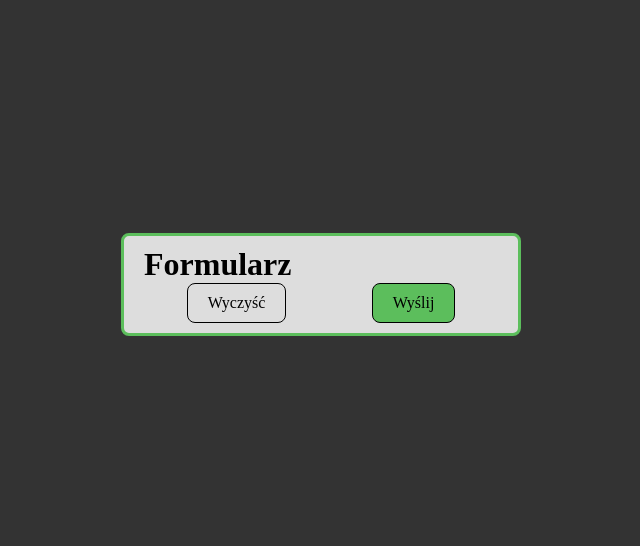
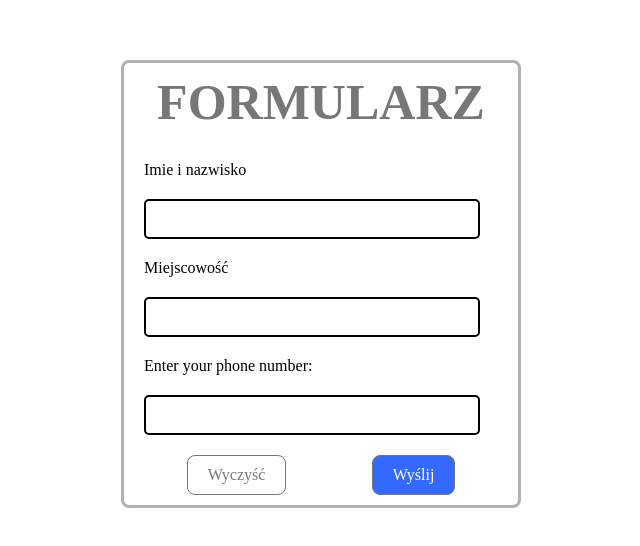
Before and after one commit to Lukasz996/Form, a plain HTML site: page index.html in a window 1280 px wide. Shown: the part 116-662 px from the top of the page, without its empty margins (319-959 px from the left). Drawn offline with Linux system fonts and the light colour scheme; files whose address does not match are found by name.

Commit message:
commit form label,imput

```diff
--- a/index.html
+++ b/index.html
@@ -17,9 +17,22 @@
     <div class="form__body">
       <h1 class="form__title">Formularz</h1>
       <div class="form__box">
-        <div class="form__label"></div>
+        <div class="form__label" type="text" id="uname" name="name" required size="10">Imie i nazwisko</div>
+        <div class=" form__input"></div>
+      </div>
+      <div class="form__box">
+        <div class="form__label">Miejscowość</div>
         <div class="form__input"></div>
       </div>
+      <label for="phone ">Enter your phone number:</label>
+
+
+
+      <div class="form__input">
+
+      </div>
+
+
       <div class="form__btns">
         <div class="form__btn">Wyczyść</div>
         <div class="form__btn form__btn--highlight">Wyślij</div>
@@ -31,3 +44,9 @@
 </body>
 
 </html>
+
+
+<!-- <div class="form__box">
+  <div class="form__label">Telefon</div>
+  <div class="form__input  pattern="[0-9]{3}-[0-9]{3}-[0-9]{4}" "></div>
+</div> -->
--- a/sass/style.scss
+++ b/sass/style.scss
@@ -9,16 +9,13 @@ body {
 	justify-content: center;
 	align-items: center;
 	height: 100vh;
-	background-color: #333;
 }
 
 .form {
 	width: 400px;
-	background-color: #dddddd;
-    border: 3px solid rgb(92, 190, 92);
+	border: 3px solid rgb(177, 177, 177);
 	border-radius: 8px;
 	overflow: hidden;
-
 
 	&__body {
 		padding: 10px 20px;
@@ -27,21 +24,49 @@ body {
 	&__text {
 		margin: 20px 0;
 	}
+	&__label {
+		display: block;
+		font: 1rem, sans-serif;
+	}
 
+	&__input {
+		height: 40px;
+		width: 95%;
+		margin: 20px 0;
+		border: 2px solid black;
+		border-radius: 5px;
+		background-color: #fff;
+	}
 
-    &__btns{
+	&__title {
+		margin-bottom: 30px;
+		font-size: 50px;
+		display: flex;
+		justify-content: center;
+		align-items: center;
+		text-transform: uppercase;
+		color: rgb(119, 119, 119);
+	}
+
+	&__btns {
 		display: flex;
 		justify-content: space-around;
 	}
-    &__btn{
+	&__btn {
 		padding: 10px 20px;
-        border: 1px solid black;
-        border-radius:  8px;
+		border: 1px solid rgb(119, 119, 119);
+		border-radius: 8px;
+		color: rgb(119, 119, 119);
 		cursor: pointer;
 
-
-        &--highlight{
-            background-color: rgb(92, 190, 92);
+		&--highlight {
+			background-color: rgb(51, 105, 253);
+			color: #fff;
 		}
 	}
 }
+
+.input,
+label {
+	margin: 0.4rem 0;
+}
```
Also changed, not shown: css/style.css, 1 other file. Lines whose indentation alone changed are shown as unchanged.
